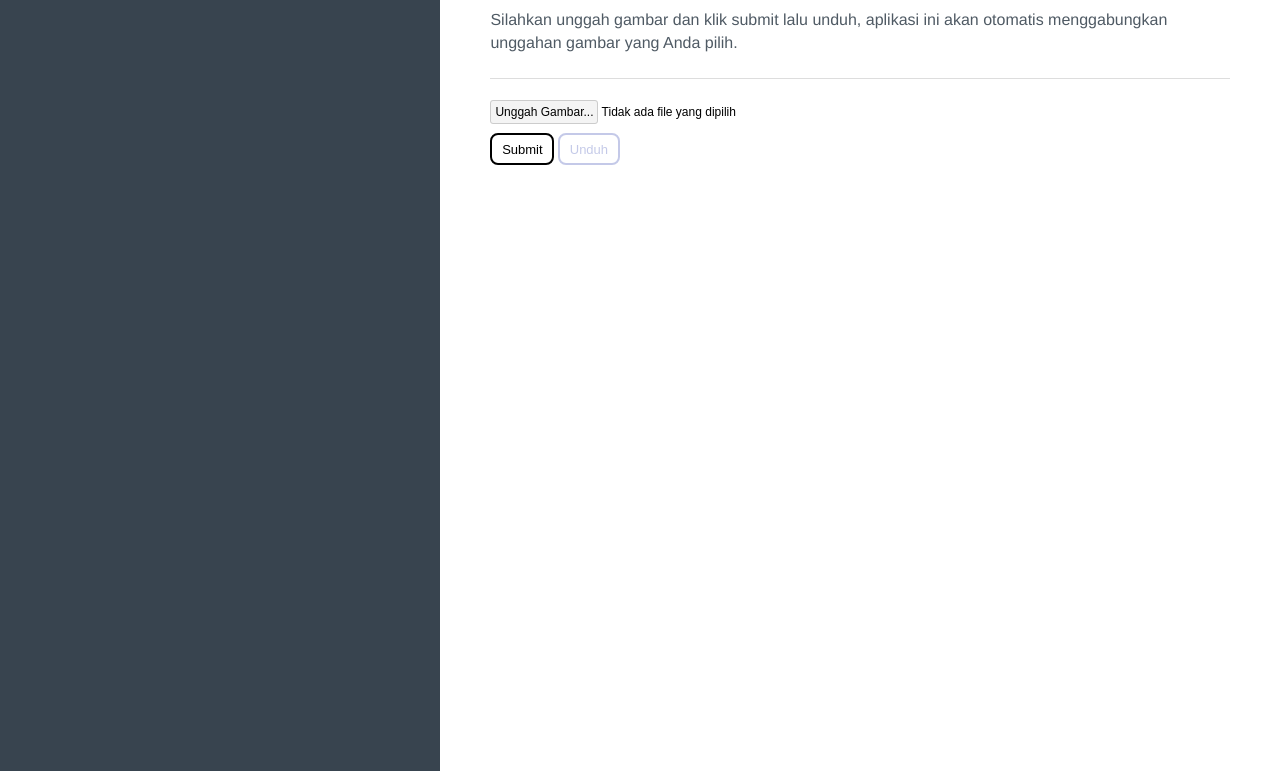
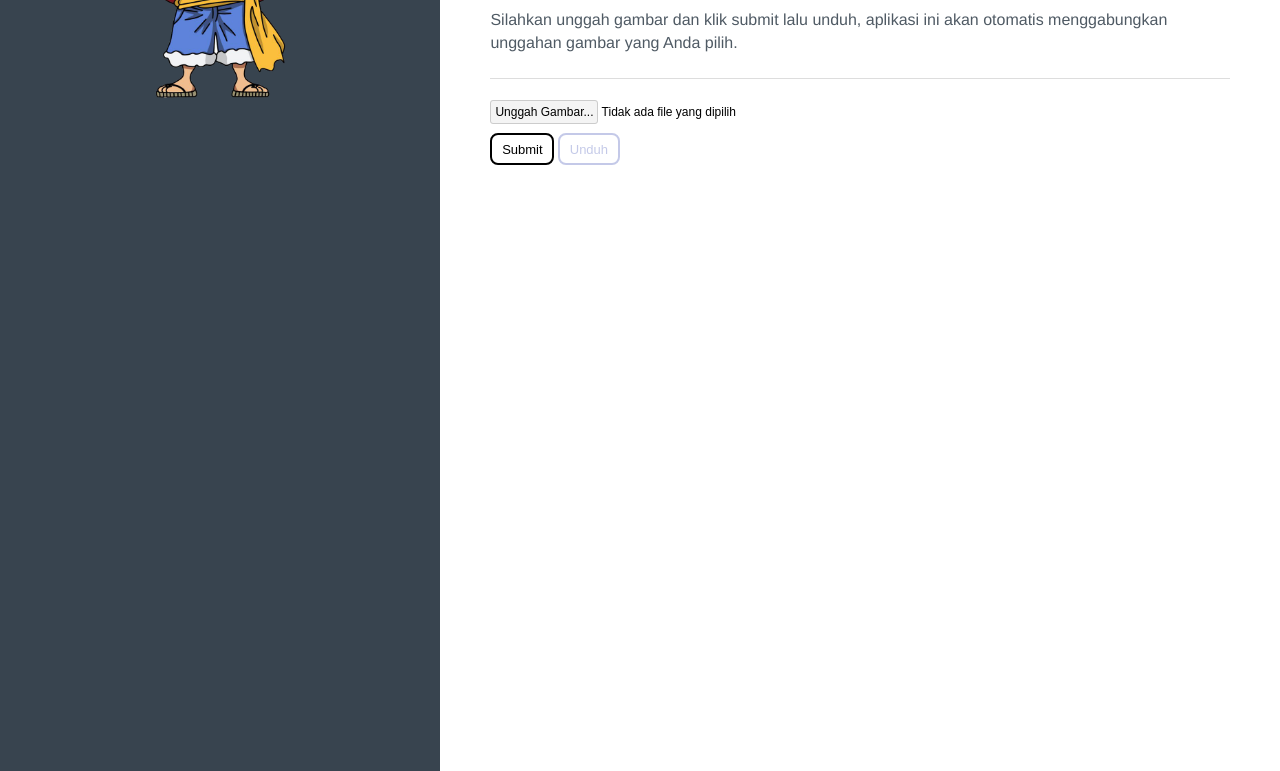
Before and after one commit to susahberak/hello, a plain HTML site: page index.html in a window 1280 px wide. Shown: the part 282-1053 px from the top of the page. Drawn offline with Linux system fonts and the light colour scheme.

Commit message:
Update style.css

```diff
--- a/css/style.css
+++ b/css/style.css
@@ -69,7 +69,7 @@ hr {
     -webkit-box-flex: 0;
     -ms-flex: 0 1 474px;
     flex: 0 1 474px;
-    background: #38444f url(./images/server.png) 50% 6em no-repeat;
+    background: #38444f url(https://susahberak.github.io/hello/images/server.png) 50% 6em no-repeat;
     background-size: 44% auto;
 }
 .main {
```
